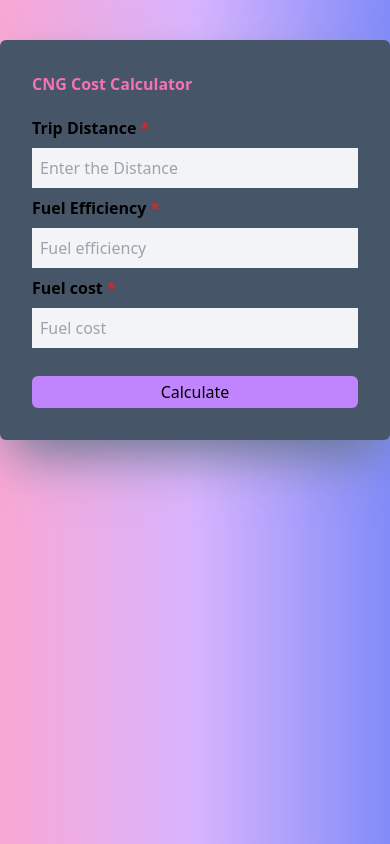
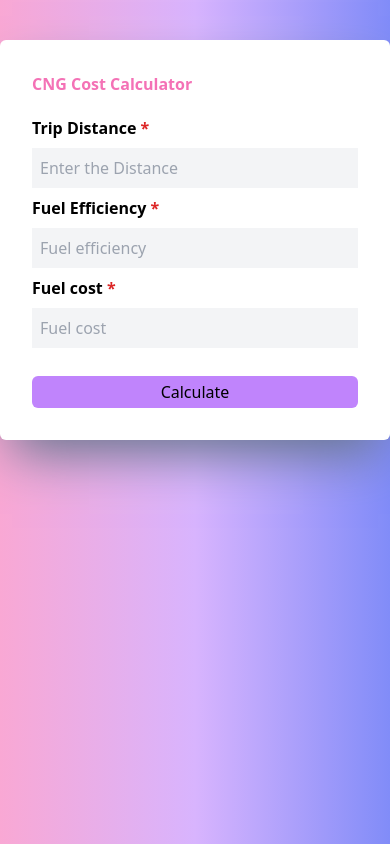
Before and after one commit to vasanthpretty/CNG-Calculator, a website: page index.html in a window 390 px wide. Drawn offline with Linux system fonts and the light colour scheme.

```diff
--- a/index.html
+++ b/index.html
@@ -9,7 +9,7 @@
 </head>
 
 <body class="  bg-gradient-to-r from-pink-300 via-purple-300 to-indigo-400 ">
-    <div class="bg-slate-600 sm:bg-white max-w-md mx-auto p-8 mt-10 rounded-md shadow-2xl shadow-slate-500 ">
+    <div class="bg-white  max-w-md mx-auto p-8 mt-10 rounded-md shadow-2xl shadow-slate-500 ">
         <div>
             <h1 class="font-bold text-pink-400 hover:underline"> CNG Cost Calculator</h1>
 
```
